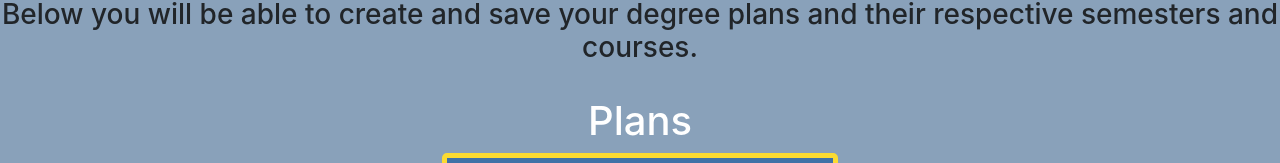
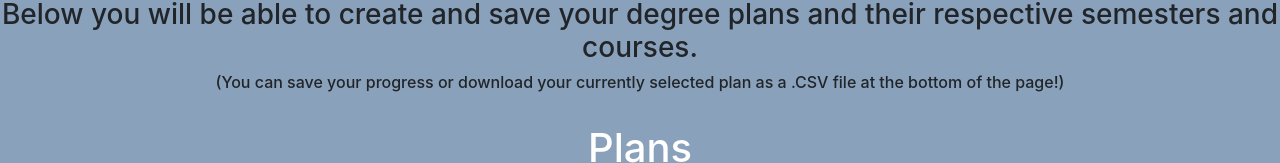
Before and after one commit to UD-CISC275-S22/cis-scheduler-team-11, a React (Create React App) app: page / in a window 1280 px wide. Shown: the part 562-725 px from the top of the page. Built offline with nearby package versions, Linux system fonts and the light colour scheme.

Commit message:
Added info renamed file

```diff
--- a/src/App.tsx
+++ b/src/App.tsx
@@ -83,6 +83,10 @@ function App(): JSX.Element {
                 Below you will be able to create and save your degree plans and
                 their respective semesters and courses.
             </h3>
+            <h6>
+                (You can save your progress or download your currently selected
+                plan as a .CSV file at the bottom of the page!)
+            </h6>
             <br />
             <MainView plans={plans} setPlans={setPlansUpdate} />
             {saveCheck ? (
```
Also changed, not shown: src/components/CourseMove.tsx (renamed from src/components/CoureMove.tsx).
